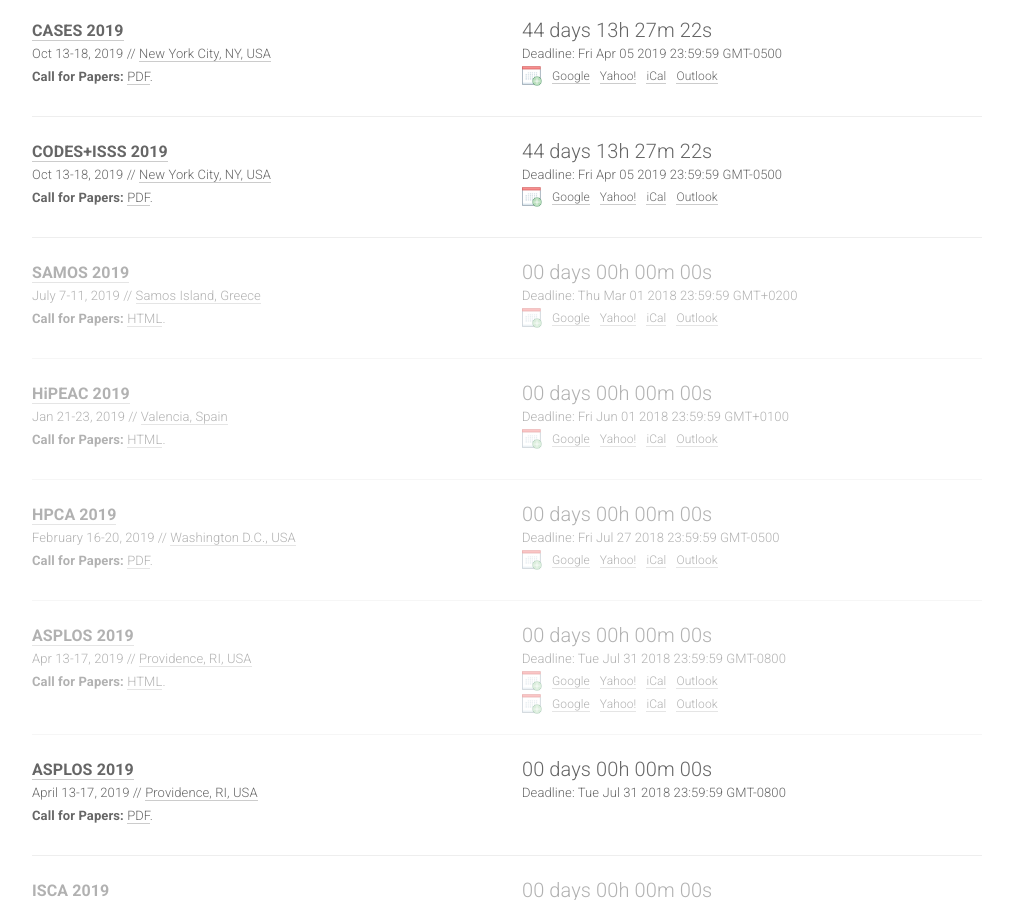
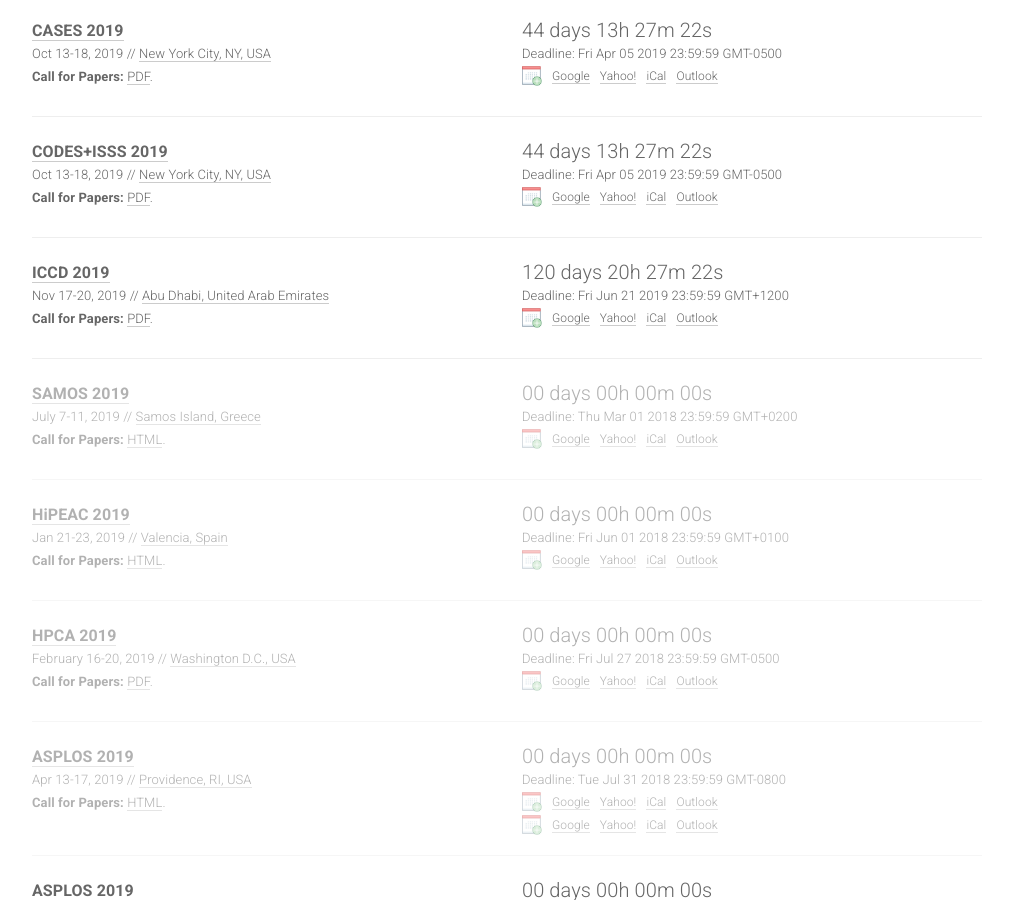
Before and after one commit to paperswithcode/ai-deadlines, a Jekyll site: the page built from index.html, in a window 1280 px wide and 900 px high, scrolled down 328 px. Shown: the whole window, without its empty margins (133-1146 px from the left). Built offline with Jekyll 4.4.1, drawn with Linux system fonts in a browser that asks for light colours; nearby versions of some CDN libraries; comment, search, counter and statistics services are not loaded.

Commit message:
Added ICCD 2019.

```diff
--- a/_data/conferences.yml
+++ b/_data/conferences.yml
@@ -33,6 +33,17 @@
   place: New York City, NY, USA
   sub: ES
   note: <b>Call for Papers:</b> <a href='https://esweek.org/sites/default/files/CODES%2BISSS-2019-CFP.pdf'>PDF</a>.
+
+- title: ICCD
+  year: 2019
+  id: iccd2019
+  link: https://www.iccd-conf.com/Home.html
+  deadline: '2019-06-21 23:59:59'
+  timezone: Etc/GMT-12
+  date: Nov 17-20, 2019
+  place: Abu Dhabi, United Arab Emirates
+  sub: ES
+  note: <b>Call for Papers:</b> <a href='http://www.wikicfp.com/cfp/servlet/event.showcfp?eventid=84155'>PDF</a>.
 
 - title: SAMOS
   year: 2019
```
